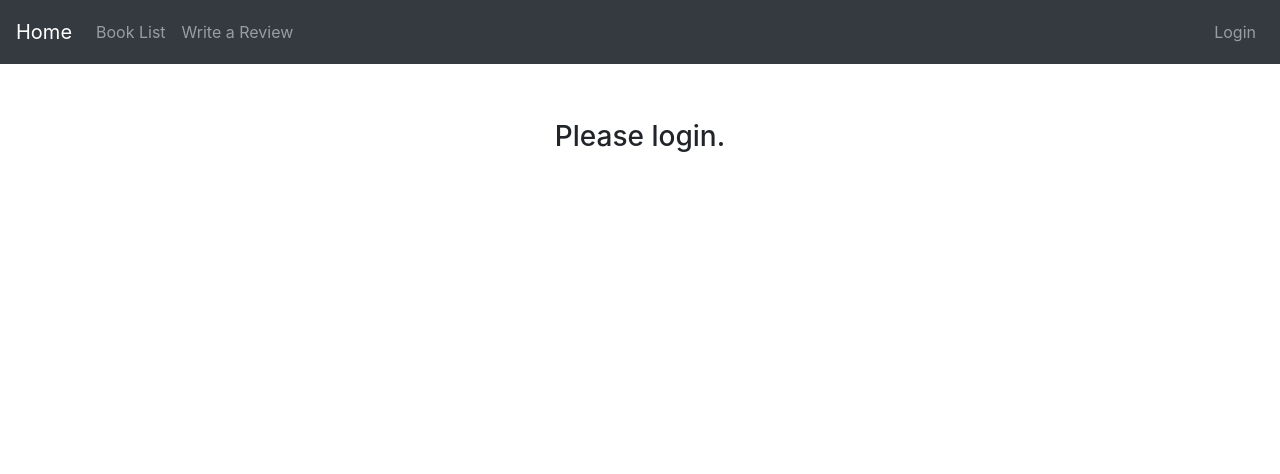
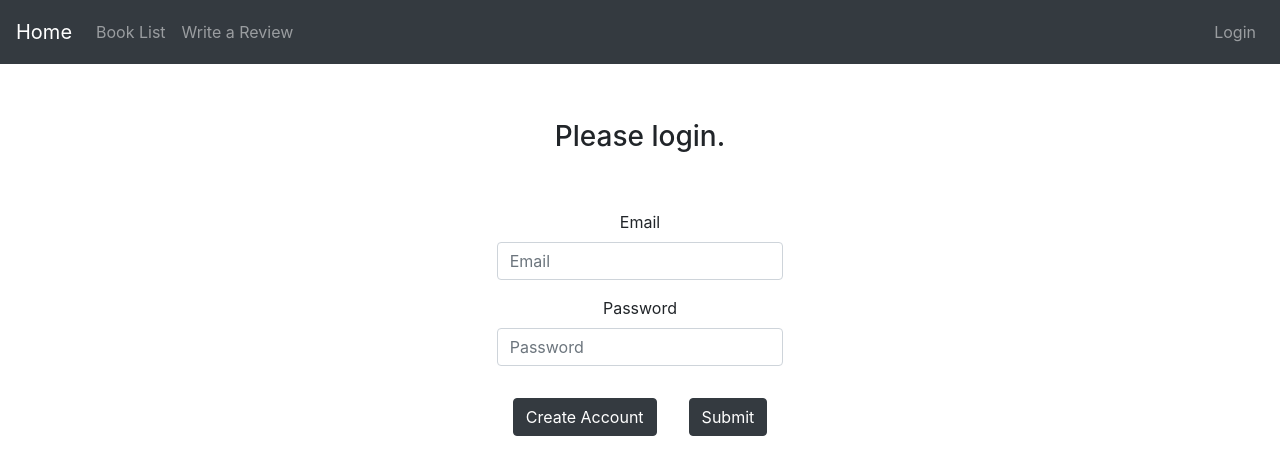
Before and after one commit to Rhijke/BookReviewApp, a React (Create React App) app: page /login in a window 1280 px wide. Shown: the top 474 px of the page. Built offline with nearby package versions, Linux system fonts and the light colour scheme; the HTML template or start-up script is replaced by a standard one.

Commit message:
Create login/create account form

```diff
--- /dev/null
+++ b/src/components/Login.css
@@ -0,0 +1,3 @@
+.btn {
+    margin: 1em;
+}
--- a/src/components/Login.js
+++ b/src/components/Login.js
@@ -1,10 +1,32 @@
 import React, { Component } from 'react';
-
+import './Login.css';
 export class Login extends Component {
   render() {
     return (
       <div>
         <h3 className="page-header">Please login.</h3>
+        <form>
+          <div className="form-group">
+            <label>Email</label>
+            <input
+              className="form-control"
+              placeholder="Email"
+              name="email"
+              type="text"
+            />
+          </div>
+          <div className="form-group">
+            <label>Password</label>
+            <input
+              className="form-control"
+              placeholder="Password"
+              name="password"
+              type="password"
+            />
+          </div>
+          <button className="btn btn-dark">Create Account</button>
+          <button className="btn btn-dark">Submit</button>
+        </form>
       </div>
     );
   }
```
